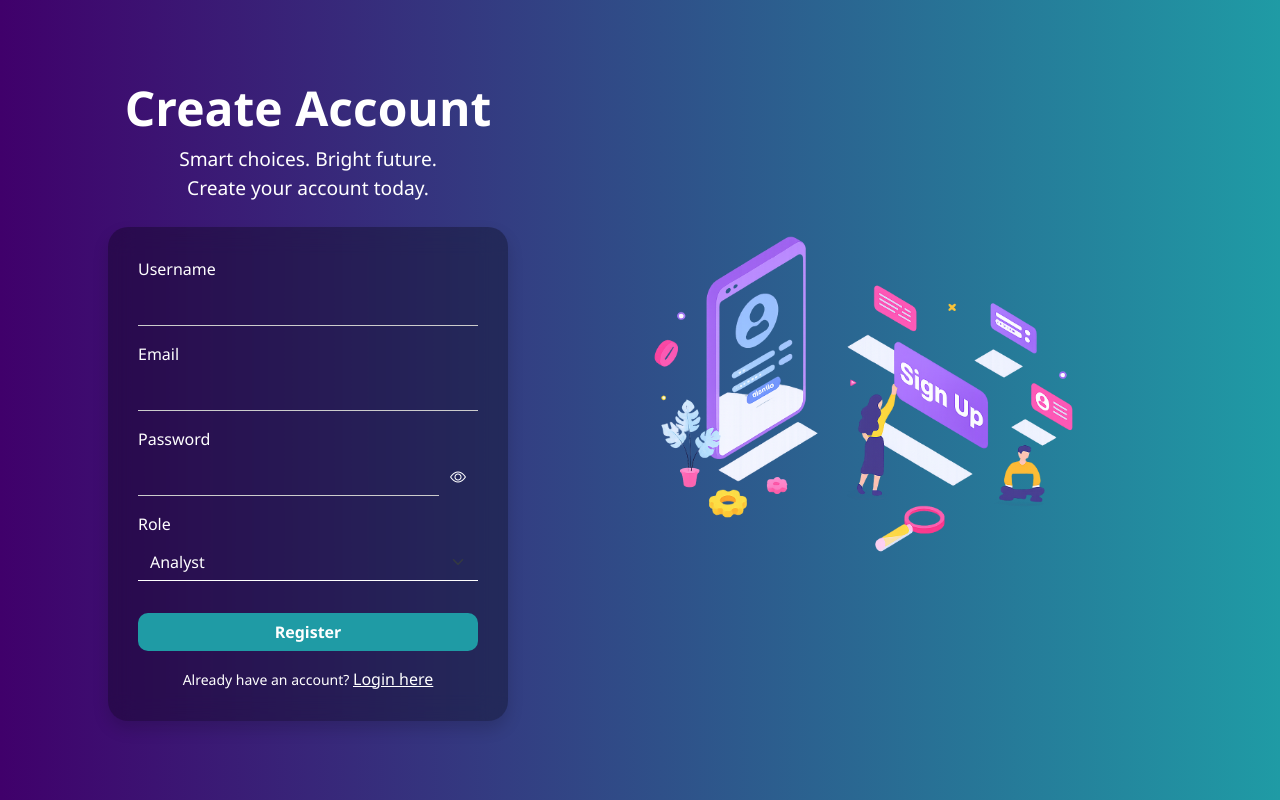
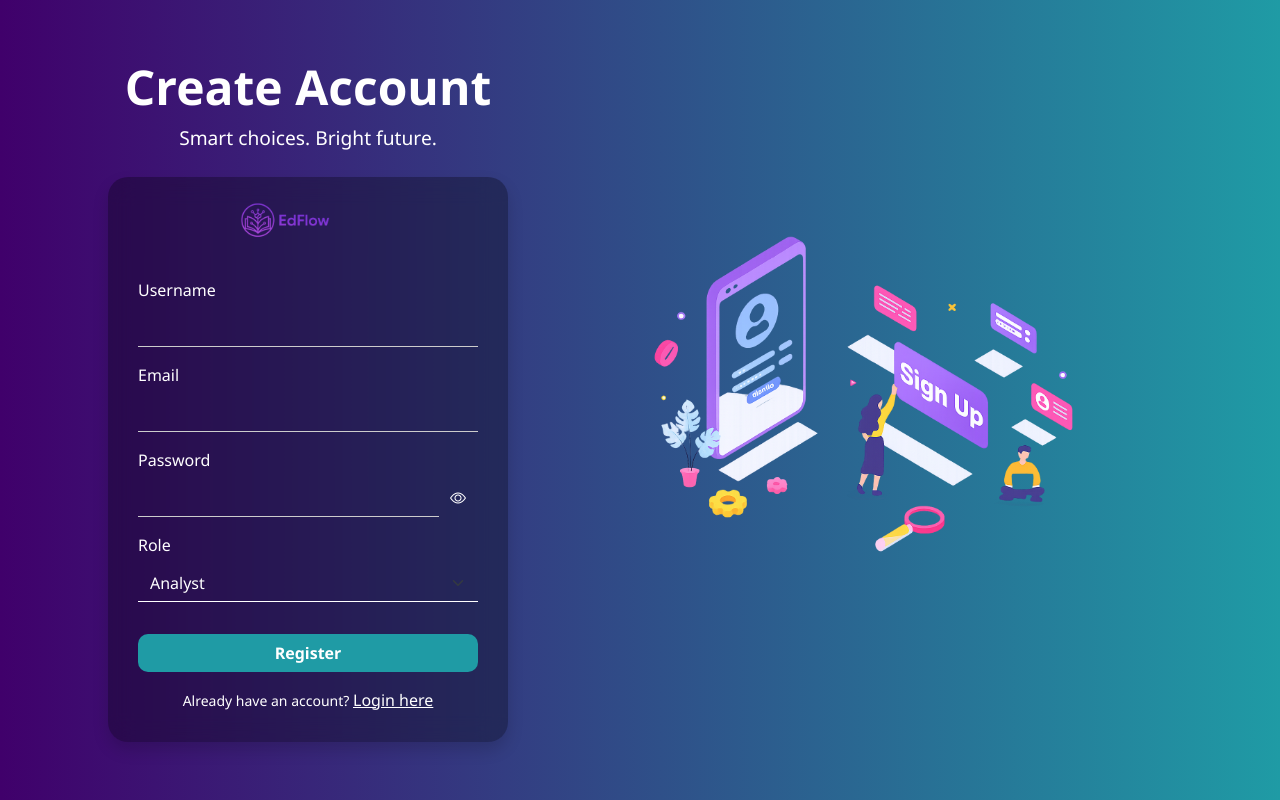
Before and after one commit to engumairahmed/EdFlow, a Flask app: page /auth/register in a window 1280 px wide. Run offline with Flask 3, Linux system fonts and the light colour scheme; parts of the project's set-up code (start-up, migrations or seed data) failed here and were passed over.

Commit message:
auth.logo

```diff
--- a/app/templates/auth/login.html
+++ b/app/templates/auth/login.html
@@ -10,6 +10,9 @@
 </head>
 
 <style>
+  body {
+    overflow: hidden;
+  }
   /* Custom color for checkbox when checked */
   .form-check-input:checked {
     background-color: #1f9ba5;
@@ -77,7 +80,7 @@
               </div>
               <div class="text-start">
                 <a href="/auth/forgot-password" class="text-white"
-                  style="font-size: 0.9rem; text-decoration: none;">Forgot password?</a>
+                  style="font-size: 0.9rem; text-decoration: underline;">Forgot password?</a>
               </div>
             </div>
 
--- a/app/templates/auth/register.html
+++ b/app/templates/auth/register.html
@@ -1,3 +1,4 @@
+
 <!DOCTYPE html>
 <html lang="en">
 
@@ -8,6 +9,11 @@
   <link href="https://cdn.jsdelivr.net/npm/bootstrap@5.3.0/dist/css/bootstrap.min.css" rel="stylesheet">
   <link href="https://cdn.jsdelivr.net/npm/bootstrap-icons@1.10.5/font/bootstrap-icons.css" rel="stylesheet">
 </head>
+<style>
+  body {
+    overflow: hidden;
+  }
+</style>
 
 <body
   style="margin: 0; font-family: 'Segoe UI', sans-serif; background: linear-gradient(to right, #40006B, #1f9ba5); color: white;">
@@ -25,8 +31,9 @@
       <!-- Form Section -->
       <div class="col-lg-5 order-2 order-lg-1 d-flex flex-column justify-content-center p-4 text-white"
         style="text-align: center;">
+        <!-- Logo 👇 -->
         <h1 class="fw-bold mb-2" style="font-size: 3rem; ">Create Account</h1>
-        <p class="mb-4" style="font-size: 1.2rem;">Smart choices. Bright future.<br>Create your account today.</p>
+        <p class="mb-4" style="font-size: 1.2rem;">Smart choices. Bright future.</p>
 
         <div class="mx-auto shadow"
           style="width: 100%; max-width: 400px; background: rgba(0, 0, 0, 0.3); backdrop-filter: blur(12px); border-radius: 20px; padding: 30px;">
@@ -44,7 +51,12 @@
           {% endwith %}
 
           <!-- Register Form -->
-          <form method="POST" action="/auth/register">
+          <form method="POST" action="/auth/register" style="margin-top:-12% ;">
+            <a href="/" class=" d-block text-start">
+              <img src="/static/Images/EdFlow Logo.png" alt="EdFlow Logo"
+                style="height: 7rem; transition: 0.3s; border-radius: 50%; padding: 5px; padding-left: 6rem;"
+                onmouseover="this.style.opacity='0.85';" onmouseout="this.style.opacity='1';">
+            </a>
             <div class="mb-3 text-start">
               <label for="username" class="form-label text-white">Username</label>
               <input type="text" name="username" id="username" class="form-control"
@@ -76,10 +88,10 @@
               <label for="role" class="form-label text-white">Role</label>
               <select name="role" id="role" class="form-select"
                 style="background-color: transparent; border: none; border-bottom: 1px solid #ffffff; border-radius: 0; color: white;">
-                <option value="analyst" selected style="background-color: #000000; color: white;">Analyst</option>
-                <option value="admin" style="background-color: #000000; color: white;">Admin</option>
-                <option value="admin" style="background-color: #000000; color: white;">Teacher</option>
-                <option value="admin" style="background-color: #000000; color: white;">Student</option>
+                <option value="analyst" selected style="background-color: #7e64a7; color: white;">Analyst</option>
+                <option value="admin" style="background-color: #7e64a7; color: white;">Admin</option>
+                <option value="admin" style="background-color: #7e64a7; color: white;">Teacher</option>
+                <option value="admin" style="background-color: #7e64a7; color: white;">Student</option>
               </select>
             </div>
 
@@ -89,7 +101,8 @@
 
           <div class="text-center mt-3">
             <small>Already have an account?
-              <a href="/auth/login" class="text-white" style="font-size: 1rem; text-decoration: underline;">Login here</a>
+              <a href="/auth/login" class="text-white" style="font-size: 1rem; text-decoration: underline;">Login
+                here</a>
             </small>
           </div>
         </div>
@@ -100,19 +113,18 @@
 
   <!-- JS -->
   <script src="https://cdn.jsdelivr.net/npm/bootstrap@5.3.0/dist/js/bootstrap.bundle.min.js"></script>
-
   <script>
     function togglePassword() {
-      const passwordField = document.getElementById("password");
-      const toggleIcon = document.getElementById("toggleIcon");
-      if (passwordField.type === "password") {
-        passwordField.type = "text";
-        toggleIcon.classList.remove("bi-eye");
-        toggleIcon.classList.add("bi-eye-slash");
+      const password = document.getElementById('password');
+      const icon = document.getElementById('toggleIcon');
+      if (password.type === 'password') {
+        password.type = 'text';
+        icon.classList.remove('bi-eye-slash');
+        icon.classList.add('bi-eye');
       } else {
-        passwordField.type = "password";
-        toggleIcon.classList.remove("bi-eye-slash");
-        toggleIcon.classList.add("bi-eye");
+        password.type = 'password';
+        icon.classList.remove('bi-eye');
+        icon.classList.add('bi-eye-slash');
       }
     }
   </script>
```
Also changed, not shown: app/templates/auth/forgot.html (+6 -2 lines).
